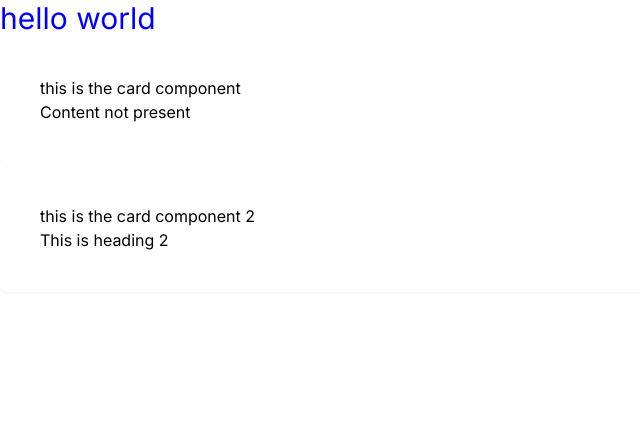
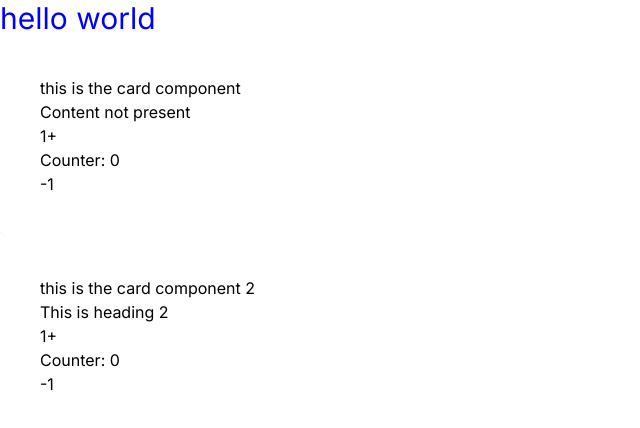
Before and after one commit to frontenddevtrainer/nextjs-march-24, a Next.js app: page / in a window 1280 px wide. Shown: the top 428 px of the page, without its empty margins (0-640 px from the left). Built offline with nearby package versions, Linux system fonts and the light colour scheme.

Commit message:
intro to states.

```diff
--- a/app/components/card/index.tsx
+++ b/app/components/card/index.tsx
@@ -1,3 +1,7 @@
+"use client";
+
+import { useState } from "react";
+
 interface ICardProps {
   heading: string;
   content?: string;
@@ -6,13 +10,30 @@ interface ICardProps {
 const Card = (props: ICardProps) => {
   const { heading, content } = props;
 
+  const [counter, setCounter] = useState(0);
+
   return (
     <div className="p-10 rounded-lg drop-shadow-sm bg-white">
       <h1>{heading}</h1>
       {/* if condition */}
       {/* { content && <section>{content}</section>}  */}
+      {content ? <section>{content}</section> : <div>Content not present</div>}
 
-      {content ? <section>{content}</section> : <div>Content not present</div>}
+      <button
+        onClick={() => {
+          setCounter(counter + 1);
+        }}
+      >
+        1+
+      </button>
+      <p>Counter: {counter}</p>
+      <button
+        onClick={() => {
+          setCounter(counter - 1);
+        }}
+      >
+        -1
+      </button>
     </div>
   );
 };
--- a/app/components/heading/index.tsx
+++ b/app/components/heading/index.tsx
@@ -1,4 +1,4 @@
-"use client";
+"use client"
 
 const Heading = () => {
   const message = "hello world";
```
